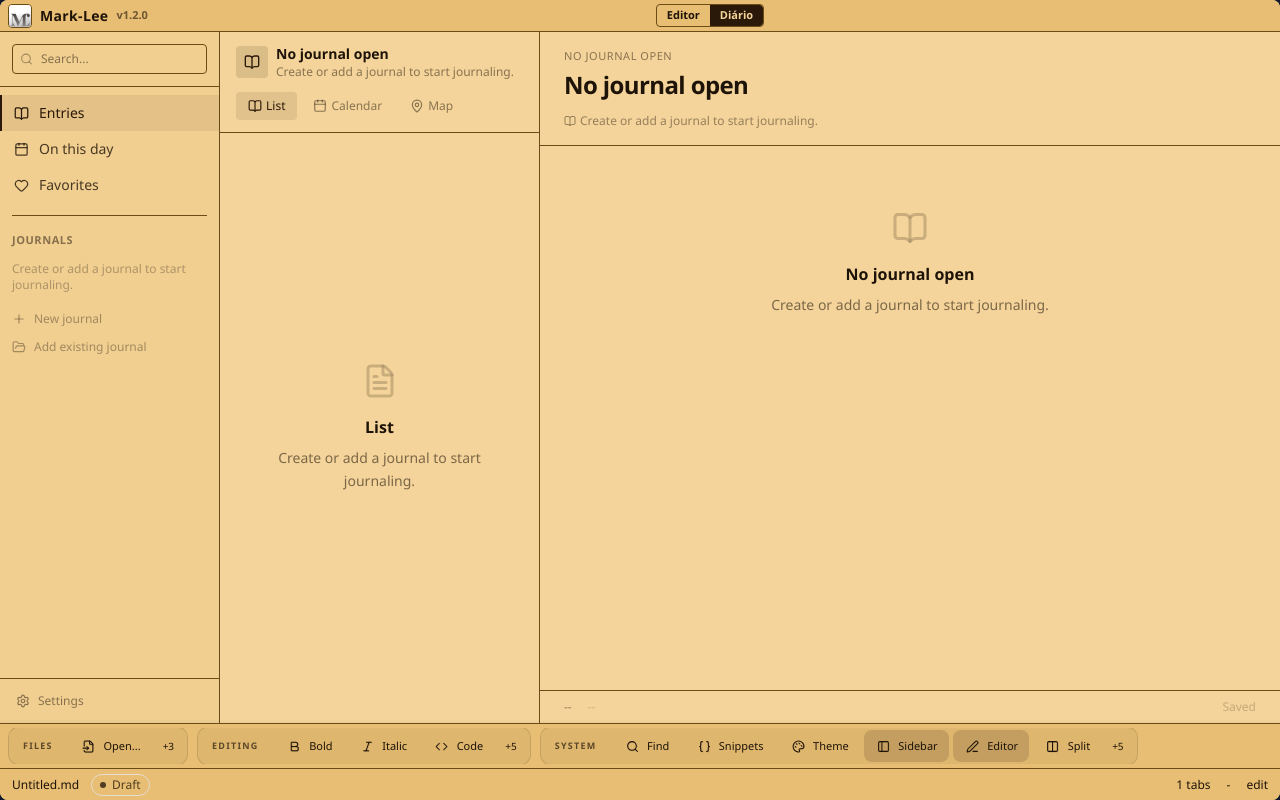
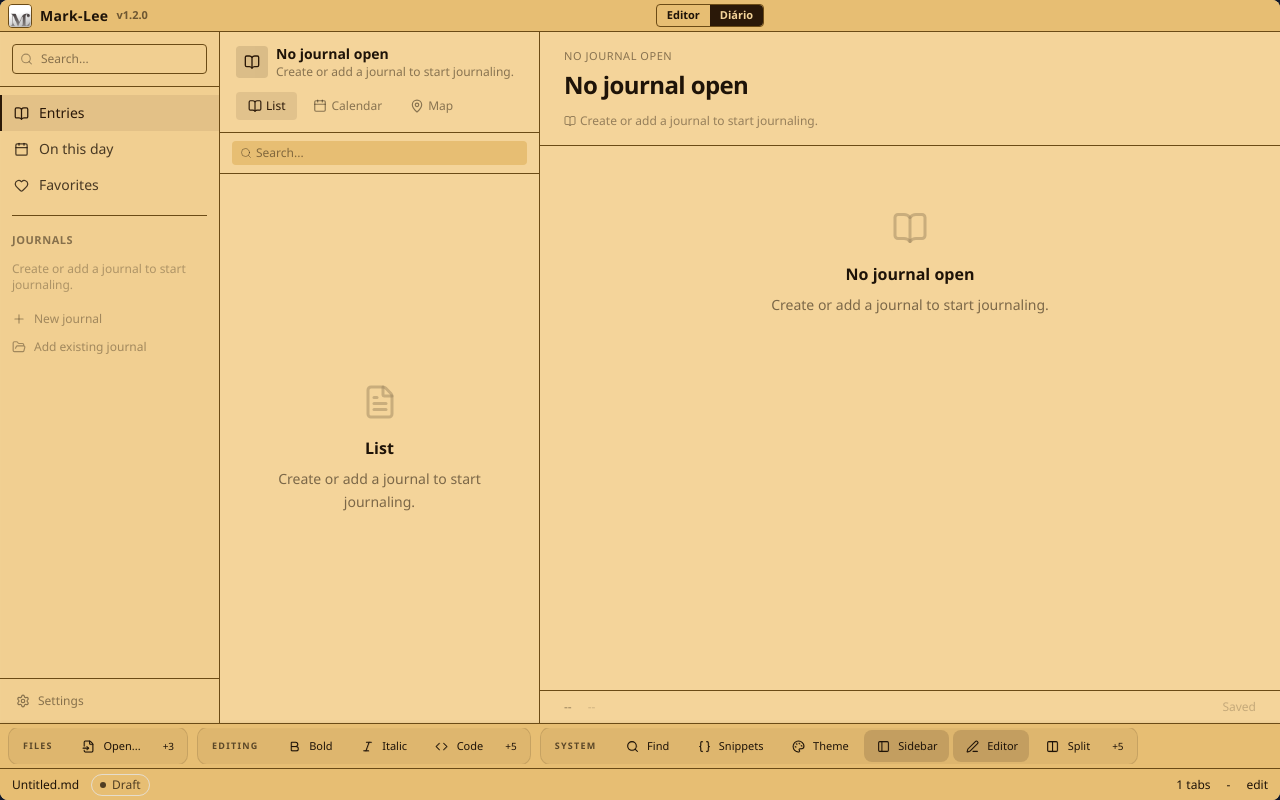
Before and after one commit to mafhper/mark-lee, a React (Vite) app: page / in a window 1280 px wide. Both pictures are taken after a click on the button "Diário". Built offline with nearby package versions, Linux system fonts and the light colour scheme.

Commit message:
feat(journal): PR 4B — search bar in context panel with case-insensitive search on title/body/tags; filtered list view with no-results state

```diff
--- a/src/features/journal/components/JournalContextPanel.tsx
+++ b/src/features/journal/components/JournalContextPanel.tsx
@@ -1,3 +1,5 @@
+import { useState } from "react";
+import { Search, X } from "lucide-react";
 import type { ThemeConfig } from "../../../types";
 import type { JournalDescriptor } from "../domain/journal.types";
 import type { EntryRecord } from "../domain/entry-service";
@@ -21,18 +23,35 @@ interface JournalContextPanelProps {
 export function JournalContextPanel({
   t, tConfig, activeView, onViewChange, onNewEntry, journal, selectedEntryId, onSelectEntry, listKey,
 }: JournalContextPanelProps) {
+  const [searchQuery, setSearchQuery] = useState("");
+
   return (
     <div className="flex flex-col h-full min-w-0" style={{ borderRight: `1px solid ${tConfig.uiBorderHex}` }}>
       <JournalHeader
         t={t} tConfig={tConfig} activeView={activeView} onViewChange={onViewChange}
         onNewEntry={onNewEntry} journal={journal}
       />
+      <div className="px-3 py-2 border-b" style={{ borderColor: tConfig.uiBorderHex }}>
+        <div className="flex items-center gap-1 px-2 py-1 rounded text-xs"
+          style={{ backgroundColor: tConfig.uiHex, color: tConfig.fgHex + "60" }}>
+          <Search size={12} className="shrink-0" />
+          <input type="text" value={searchQuery} onChange={(e) => setSearchQuery(e.target.value)}
+            className="flex-1 bg-transparent border-none outline-none text-xs"
+            style={{ color: tConfig.fgHex }} placeholder={t["journal.search"] || "Search entries..."} />
+          {searchQuery && (
+            <button type="button" onClick={() => setSearchQuery("")} className="hover:opacity-60">
+              <X size={12} />
+            </button>
+          )}
+        </div>
+      </div>
       <div className="flex-1 min-h-0 overflow-y-auto">
         {activeView === "list" && (
           <JournalListView
             key={listKey}
             t={t} tConfig={tConfig} journal={journal}
             selectedEntryId={selectedEntryId} onSelectEntry={onSelectEntry}
+            searchQuery={searchQuery}
           />
         )}
         {activeView === "calendar" && <JournalCalendarView t={t} tConfig={tConfig} />}
--- a/src/features/journal/components/JournalListView.tsx
+++ b/src/features/journal/components/JournalListView.tsx
@@ -1,5 +1,5 @@
-import { useState, useEffect } from "react";
-import { FileText, Heart, MapPin } from "lucide-react";
+import { useState, useEffect, useMemo } from "react";
+import { FileText, Heart, MapPin, Search } from "lucide-react";
 
 const MOOD_EMOJI: Record<string, string> = {
   great: "\u{1F60A}",
@@ -18,7 +18,7 @@ const MOOD_EMOJI: Record<string, string> = {
 import type { ThemeConfig } from "../../../types";
 import type { JournalDescriptor } from "../domain/journal.types";
 import type { EntryRecord } from "../domain/entry-service";
-import { listEntries, getExcerpt } from "../domain/entry-service";
+import { listEntries, getExcerpt, searchEntries } from "../domain/entry-service";
 import { JournalEmptyState } from "./JournalEmptyState";
 
 interface JournalListViewProps {
@@ -27,6 +27,7 @@ interface JournalListViewProps {
   journal: JournalDescriptor | null;
   selectedEntryId: string | null;
   onSelectEntry: (entry: EntryRecord) => void;
+  searchQuery?: string;
 }
 
 function groupByMonth(entries: EntryRecord[]): Map<string, EntryRecord[]> {
@@ -46,7 +47,7 @@ function monthLabel(key: string, locale: string): string {
   return date.toLocaleDateString(locale, { year: "numeric", month: "long" });
 }
 
-export function JournalListView({ t, tConfig, journal, selectedEntryId, onSelectEntry }: JournalListViewProps) {
+export function JournalListView({ t, tConfig, journal, selectedEntryId, onSelectEntry, searchQuery }: JournalListViewProps) {
   const [entries, setEntries] = useState<EntryRecord[]>([]);
   const [loading, setLoading] = useState(false);
 
@@ -61,6 +62,8 @@ export function JournalListView({ t, tConfig, journal, selectedEntryId, onSelect
       .catch(() => setEntries([]))
       .finally(() => setLoading(false));
   }, [journal?.rootPath]);
+
+  const filtered = useMemo(() => searchEntries(entries, searchQuery ?? ""), [entries, searchQuery]);
 
   if (!journal) {
     return (
@@ -92,7 +95,16 @@ export function JournalListView({ t, tConfig, journal, selectedEntryId, onSelect
     );
   }
 
-  const months = groupByMonth(entries);
+  if (searchQuery && filtered.length === 0) {
+    return (
+      <div className="flex flex-col items-center justify-center h-full gap-2 px-6" style={{ color: tConfig.fgHex + "60" }}>
+        <Search size={28} style={{ color: tConfig.fgHex + "30" }} />
+        <p className="text-xs text-center">No entries match "{searchQuery}"</p>
+      </div>
+    );
+  }
+
+  const months = groupByMonth(filtered);
 
   return (
     <div className="flex flex-col h-full overflow-y-auto">
--- a/src/features/journal/domain/entry-service.ts
+++ b/src/features/journal/domain/entry-service.ts
@@ -163,6 +163,17 @@ export async function listEntries(journalRoot: string): Promise<EntryRecord[]> {
   return records;
 }
 
+export function searchEntries(entries: EntryRecord[], query: string): EntryRecord[] {
+  const q = query.trim().toLowerCase();
+  if (!q) return entries;
+  return entries.filter((e) => {
+    if (e.metadata.title.toLowerCase().includes(q)) return true;
+    if (e.body.toLowerCase().includes(q)) return true;
+    if (e.metadata.tags.some((tag) => tag.toLowerCase().includes(q))) return true;
+    return false;
+  });
+}
+
 export function getExcerpt(body: string, maxLength = 120): string {
   const trimmed = body.trim();
   if (trimmed.length <= maxLength) return trimmed;
```
